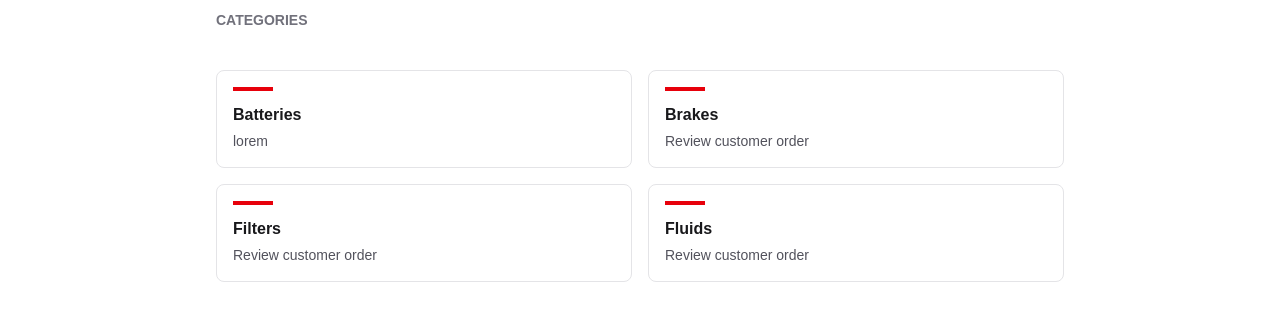
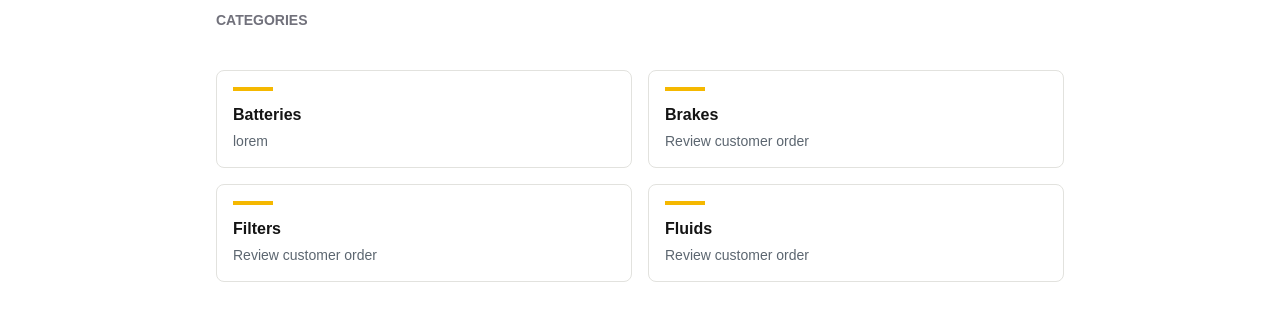
Before and after one commit to chrisbolosan/JJSC-Auto, a Next.js app in the folder web/: page / in a window 1280 px wide. Shown: the part 146-478 px from the top of the page. Built offline with nearby package versions, Linux system fonts and the light colour scheme.

Commit message:
card restyle

```diff
--- a/web/src/components/Card.tsx
+++ b/web/src/components/Card.tsx
@@ -19,9 +19,9 @@ export default function Card({
   children,
 }: CardProps) {
   const card = (
-    <div className="flex h-full flex-col overflow-hidden rounded-lg border border-zinc-200 bg-white text-zinc-900 hover:shadow-md">
+    <div className="card flex h-full flex-col overflow-hidden">
       {showImage && (
-        <div className="relative flex aspect-square items-center justify-center bg-gray-100 text-sm text-gray-500">
+        <div className="relative flex aspect-square items-center justify-center bg-surface text-sm text-metal">
           {image ? (
             <Image
               src={image}
@@ -37,10 +37,10 @@ export default function Card({
       )}
 
       <div className="flex flex-1 flex-col p-4">
-        <span className="mb-3 block h-1 w-10 bg-red-600" />
+        <span className="mb-3 block h-1 w-10 bg-brand" />
         <h3 className="font-semibold">{title}</h3>
         {description && (
-          <p className="mt-1 text-sm text-zinc-600">{description}</p>
+          <p className="mt-1 text-sm text-metal">{description}</p>
         )}
         {children}
       </div>
```
